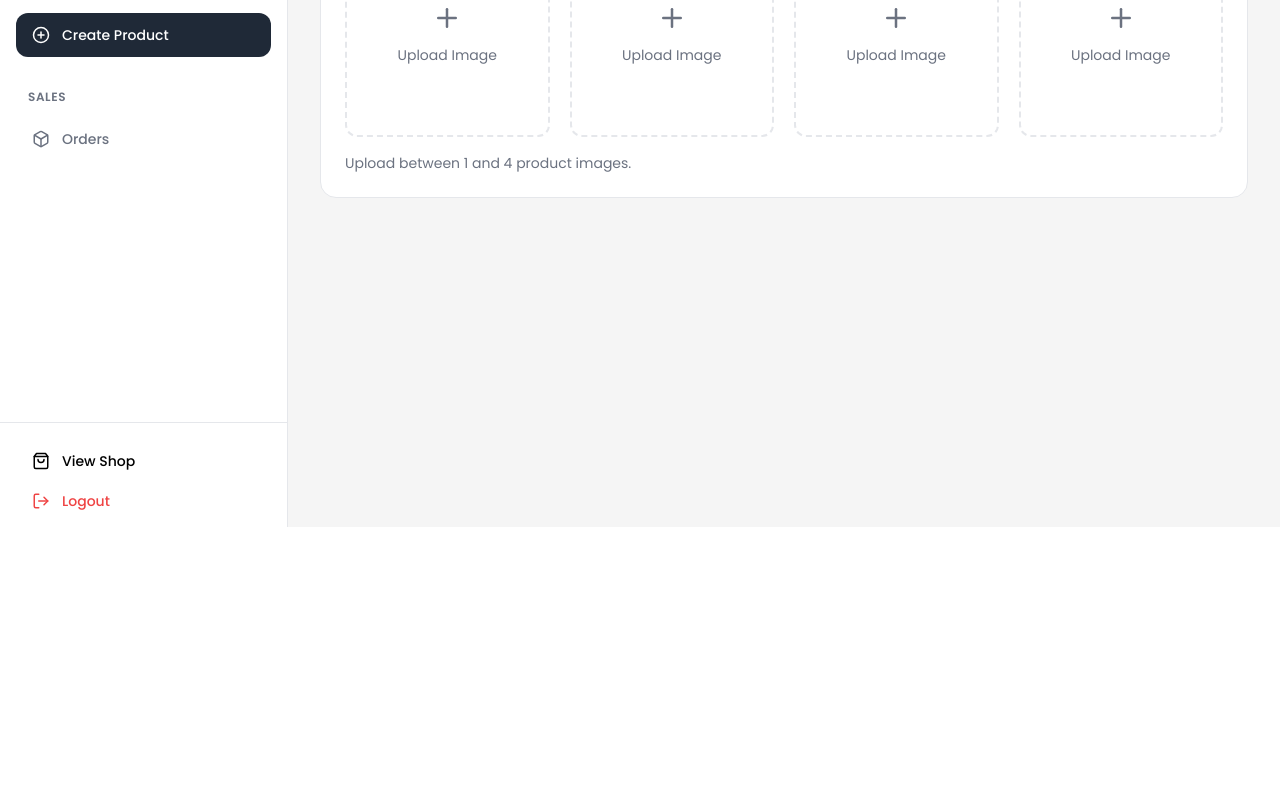
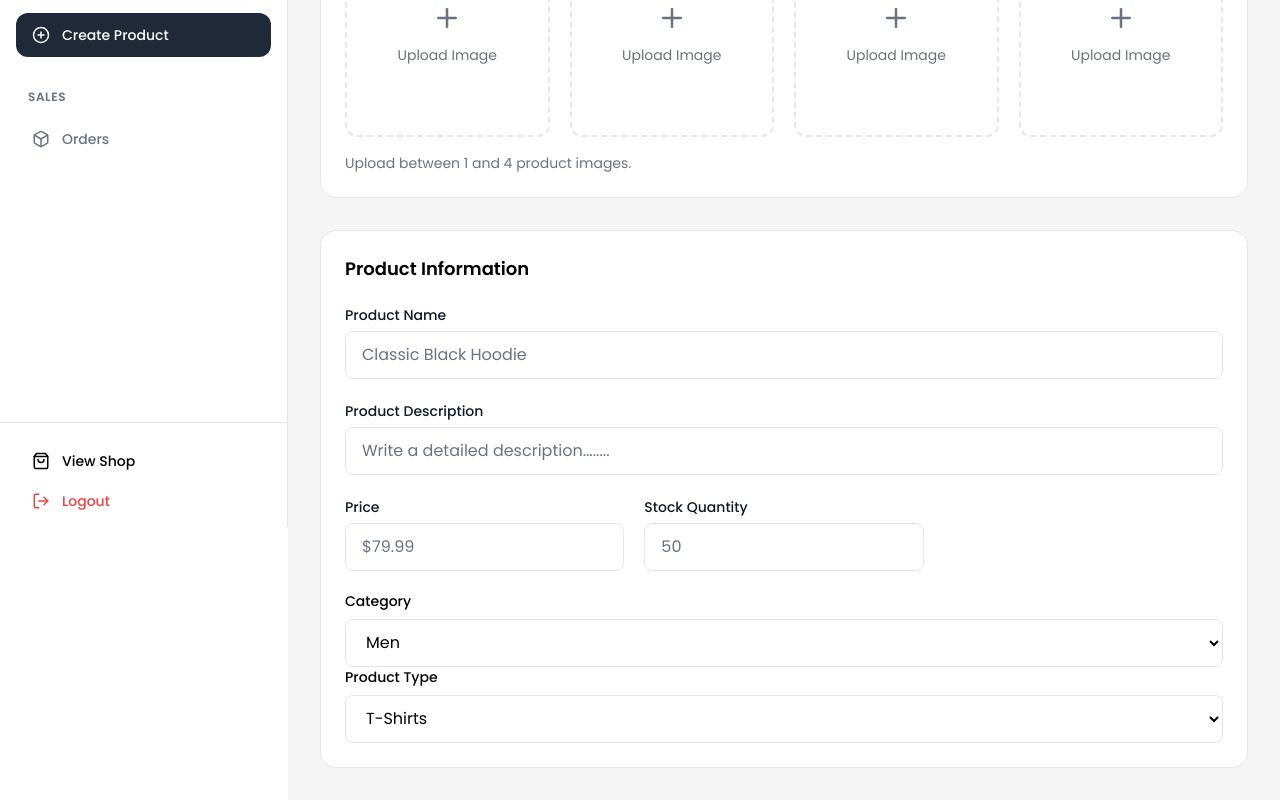
Before and after one commit to jkidera14/fashion-ecomm, a Next.js app: page /admin/add-product in a window 1280 px wide. Shown: the part 273-1073 px from the top of the page. Before the commit the page ends 800 px from the top, so only its background shows below. Built offline with nearby package versions, Linux system fonts and the light colour scheme.

Commit message:
Admin Dashboard UI design Iteration 3

```diff
--- a/src/app/admin/add-product/page.tsx
+++ b/src/app/admin/add-product/page.tsx
@@ -1,5 +1,6 @@
 "use client"
 
+import Input from "@/components/ui/Input";
 import { useRef, useState } from "react";
 import { FiX } from "react-icons/fi";
 import { LuPlus } from "react-icons/lu";
@@ -62,7 +63,7 @@ export default function AddProductPage() {
                         <div key={index}>
                             {images[index] ? (
                                 <div className="relative aspect-square overflow-hidden rounded-xl border border-border">
-                                    <img src={URL.createObjectURL(images[0])} alt="selectedimage" className="w-full h-full object-cover" />
+                                    <img src={URL.createObjectURL(images[index])} alt="selectedimage" className="w-full h-full object-cover" />
 
                                     <button onClick={() => removeImage(index)} className="absolute right-2 top-2 flex h-8 w-8 items-center justify-center
                                                         rounded-full bg-background shadow transition hover:bg-destructive hover:text-white">
@@ -90,6 +91,48 @@ export default function AddProductPage() {
                     Upload between 1 and 4 product images.
                 </p>
             </section>
+
+            {/* Product Information */}
+            <section className="space-y-5 rounded-2xl border border-border bg-background p-6">
+                <h2 className="text-lg font-semibold">
+                    Product Information
+                </h2>
+                <Input label="Product Name" placeholder="Classic Black Hoodie" />
+                <Input label="Product Description" placeholder="Write a detailed description........" />
+
+                <div className="grid gap-5 md:grid-cols-3">
+                    <Input label="Price" placeholder="$79.99" />
+                    <Input label="Stock Quantity" placeholder="50" />
+                </div>
+
+                <div className="gris gap-5 md:grid-cols-2">
+                    <div>
+                        <label className="mb-2 block text-sm font-medium">
+                            Category
+                        </label>
+                        <select className="h-12 w-full rounded-lg border border-border bg-background px-4 outline-none
+                        transition focus:border-primary">
+                            <option>Men</option>
+                            <option>Women</option>
+                            <option>Children</option>
+                        </select>
+                    </div>
+                    <div>
+                        <label className="mb-2 block text-sm font-medium">
+                            Product Type
+                        </label>
+                        <select className="h-12 w-full rounded-lg border border-border bg-background px-4 outline-none
+                        transition focus:border-primary">
+                            <option>T-Shirts</option>
+                            <option>Hoodie</option>
+                            <option>Jackets</option>
+                            <option>Jeans</option>
+                            <option>Shorts</option>
+                            <option>Shoes</option>
+                        </select>
+                    </div>
+                </div>
+            </section>
         </div>
     )
 }
```
